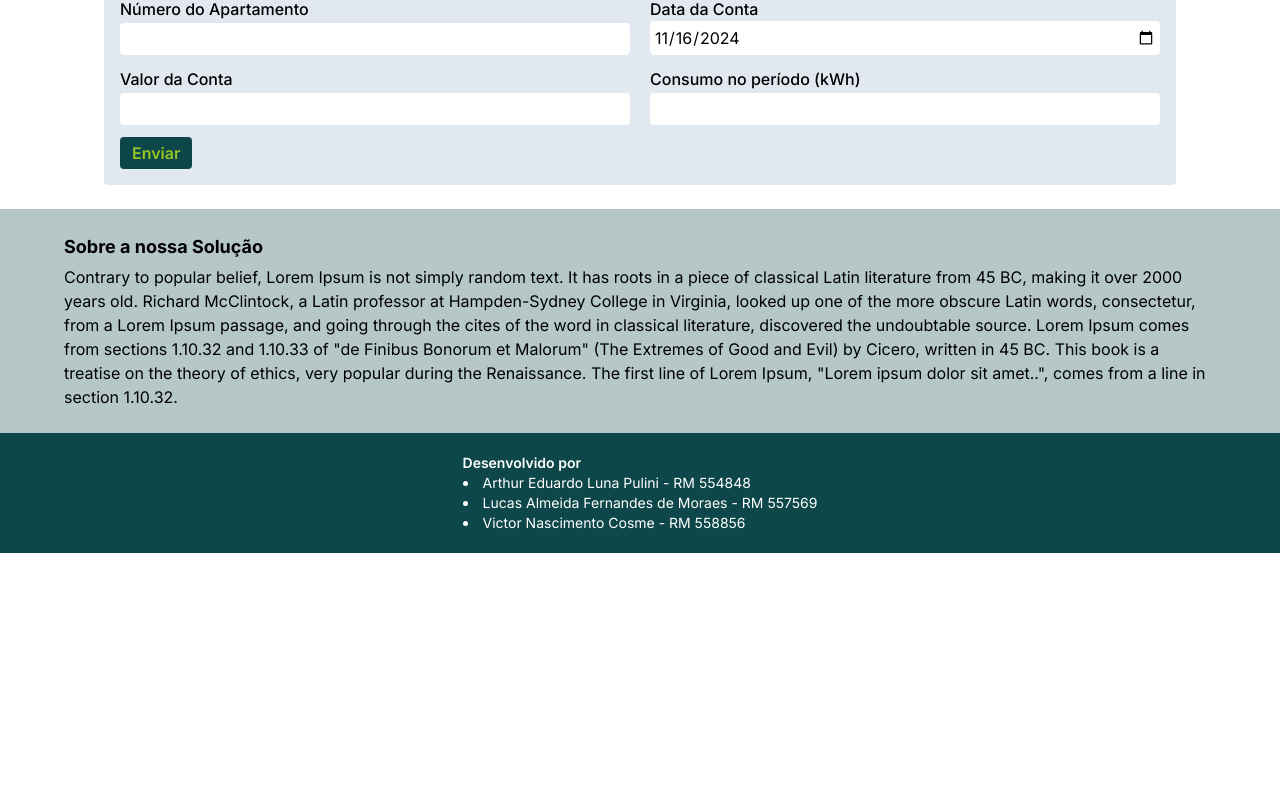
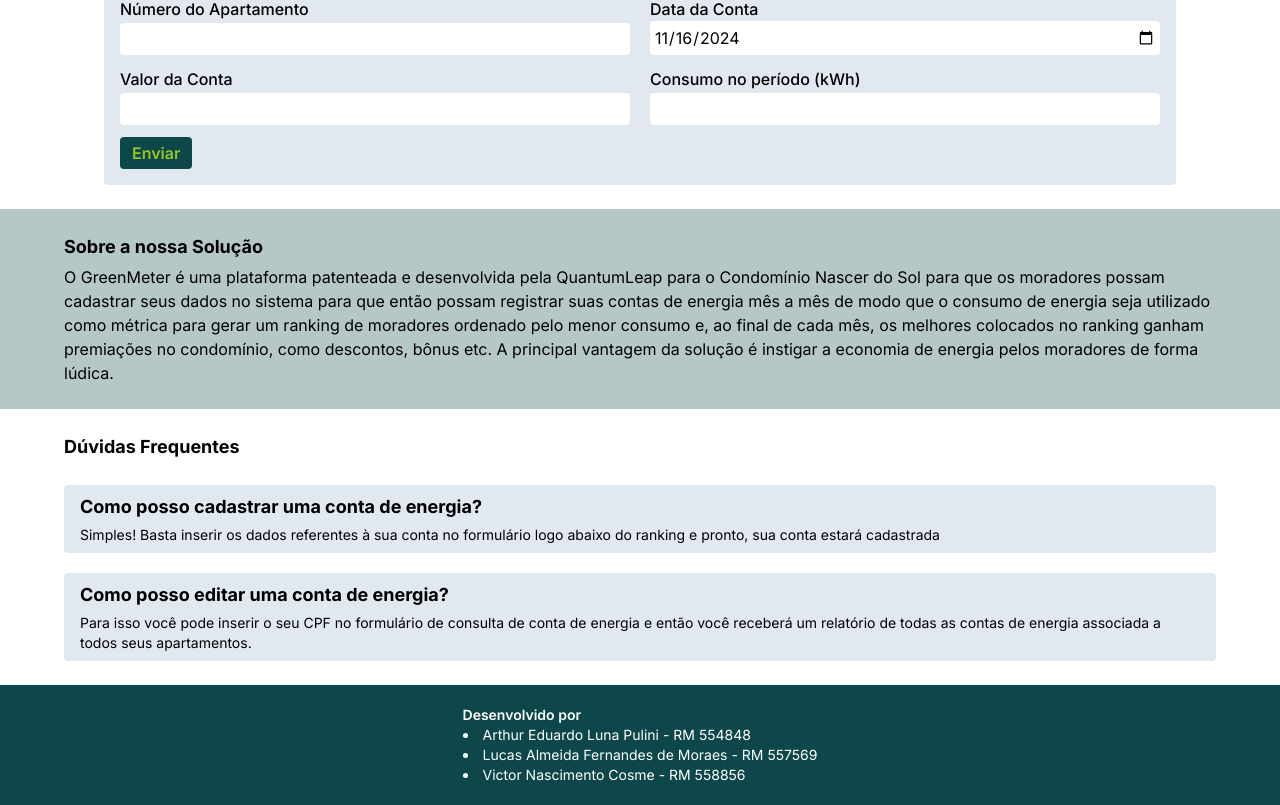
Before and after one commit to gs-2sem-quantumleap/gs-2sem-front, a Next.js app in the folder greenmeter-gs/: page / in a window 1280 px wide. Shown: the part 503-1308 px from the top of the page. Before the commit the page ends 1056 px from the top, so only its background shows below. Built offline with nearby package versions, Linux system fonts and the light colour scheme; no server answers.

Commit message:
Atualização dos textos na home e área de FAQ

```diff
--- a/greenmeter-gs/src/app/page.tsx
+++ b/greenmeter-gs/src/app/page.tsx
@@ -1,12 +1,11 @@
 "use client";
 import Link from "next/link";
 import { useState, useEffect } from "react";
-import { TipoConsumoMorador, TipoConta } from "@/types/types";
+import { TipoConsumoMorador, TipoContaInput } from "@/types/types";
 
 export default function Home() {
-
   const [moradores, setMoradores] = useState<TipoConsumoMorador[]>([]);
-  const [conta, setConta] = useState<TipoConta>({
+  const [conta, setConta] = useState<TipoContaInput>({
     valorConta: 0,
     dataConta: new Date(),
     consumoKwh: 0,
@@ -36,7 +35,6 @@ export default function Home() {
       console.error(error);
     }
   };
-
 
   useEffect(() => {
     chamadaApi();
@@ -76,7 +74,6 @@ export default function Home() {
       console.error("Erro ao cadastrar conta:", error);
     }
   };
-
 
   return (
     <main className="">
@@ -205,25 +202,49 @@ export default function Home() {
           </form>
         </div>
       </div>
-      <div className="bg-musgo/30 w-full px-[5%] py-[3vh] text-sm">
+      <div className="bg-musgo/30 w-full px-[5%] py-[3vh] text-sm flex items-center justify-center">
         <div className="md:container">
           <h1 className="font-bold block mb-1 sm:text-base md:text-lg">
             Sobre a nossa Solução
           </h1>
           <p className="text-xs sm:text-sm md:text-base">
-            Contrary to popular belief, Lorem Ipsum is not simply random text.
-            It has roots in a piece of classical Latin literature from 45 BC,
-            making it over 2000 years old. Richard McClintock, a Latin professor
-            at Hampden-Sydney College in Virginia, looked up one of the more
-            obscure Latin words, consectetur, from a Lorem Ipsum passage, and
-            going through the cites of the word in classical literature,
-            discovered the undoubtable source. Lorem Ipsum comes from sections
-            1.10.32 and 1.10.33 of "de Finibus Bonorum et Malorum" (The Extremes
-            of Good and Evil) by Cicero, written in 45 BC. This book is a
-            treatise on the theory of ethics, very popular during the
-            Renaissance. The first line of Lorem Ipsum, "Lorem ipsum dolor sit
-            amet..", comes from a line in section 1.10.32.
+            O GreenMeter é uma plataforma patenteada e desenvolvida pela
+            QuantumLeap para o Condomínio Nascer do Sol para que os moradores
+            possam cadastrar seus dados no sistema para que então possam
+            registrar suas contas de energia mês a mês de modo que o consumo de
+            energia seja utilizado como métrica para gerar um ranking de
+            moradores ordenado pelo menor consumo e, ao final de cada mês, os
+            melhores colocados no ranking ganham premiações no condomínio, como
+            descontos, bônus etc. A principal vantagem da solução é instigar a
+            economia de energia pelos moradores de forma lúdica.
           </p>
+        </div>
+      </div>
+      <div className="w-full py-[3vh] text-sm px-[5%] flex items-center justify-center">
+        <div className="md:container flex flex-col gap-5">
+          <h1 className="font-bold block mb-1 sm:text-base md:text-lg w-full">
+            Dúvidas Frequentes
+          </h1>
+          <div className="w-full rounded bg-slate-200 py-2 px-4 ">
+            <h1 className="font-bold block mb-1 sm:text-base md:text-lg">
+              Como posso cadastrar uma conta de energia?
+            </h1>
+            <p>
+              Simples! Basta inserir os dados referentes à sua conta no
+              formulário logo abaixo do ranking e pronto, sua conta estará
+              cadastrada
+            </p>
+          </div>
+          <div className="w-full rounded bg-slate-200 py-2 px-4 ">
+            <h1 className="font-bold block mb-1 sm:text-base md:text-lg">
+              Como posso editar uma conta de energia?
+            </h1>
+            <p>
+              Para isso você pode inserir o seu CPF no formulário de consulta de
+              conta de energia e então você receberá um relatório de todas as
+              contas de energia associada a todos seus apartamentos.
+            </p>
+          </div>
         </div>
       </div>
     </main>
```
